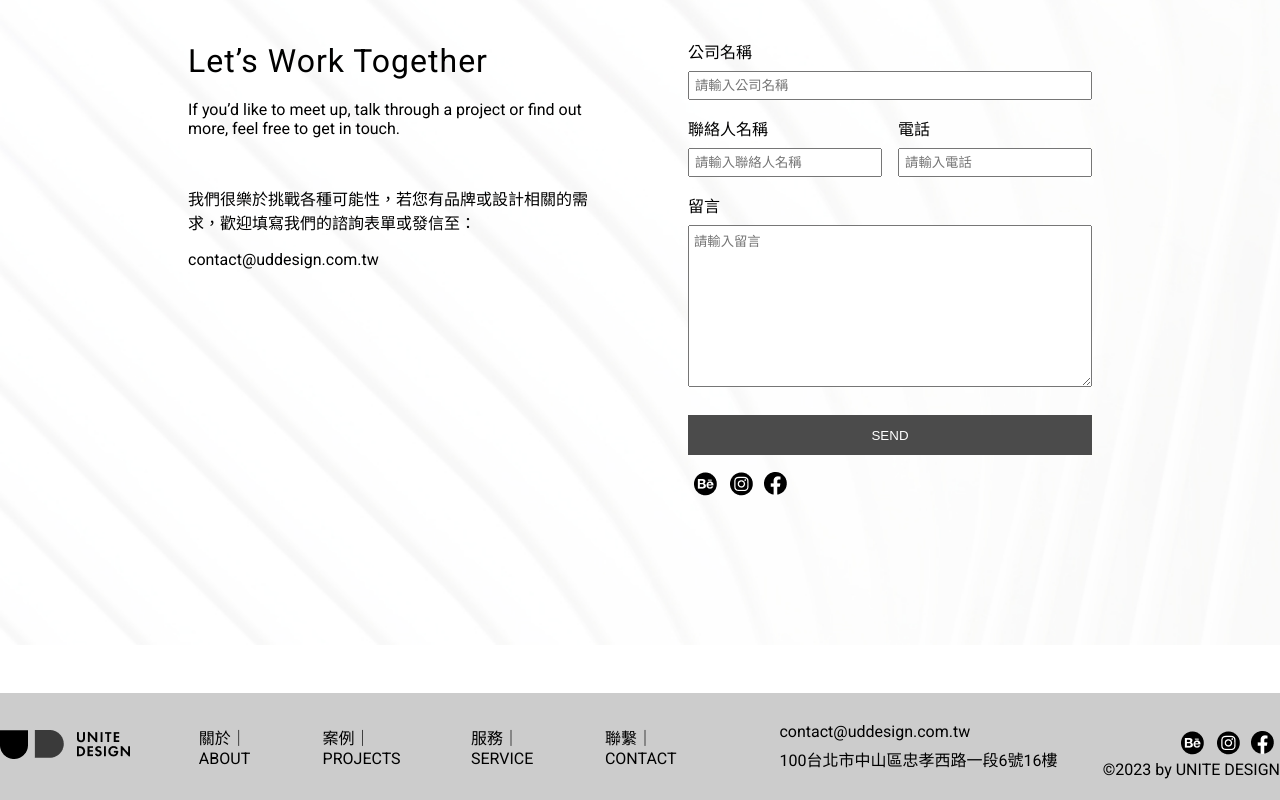
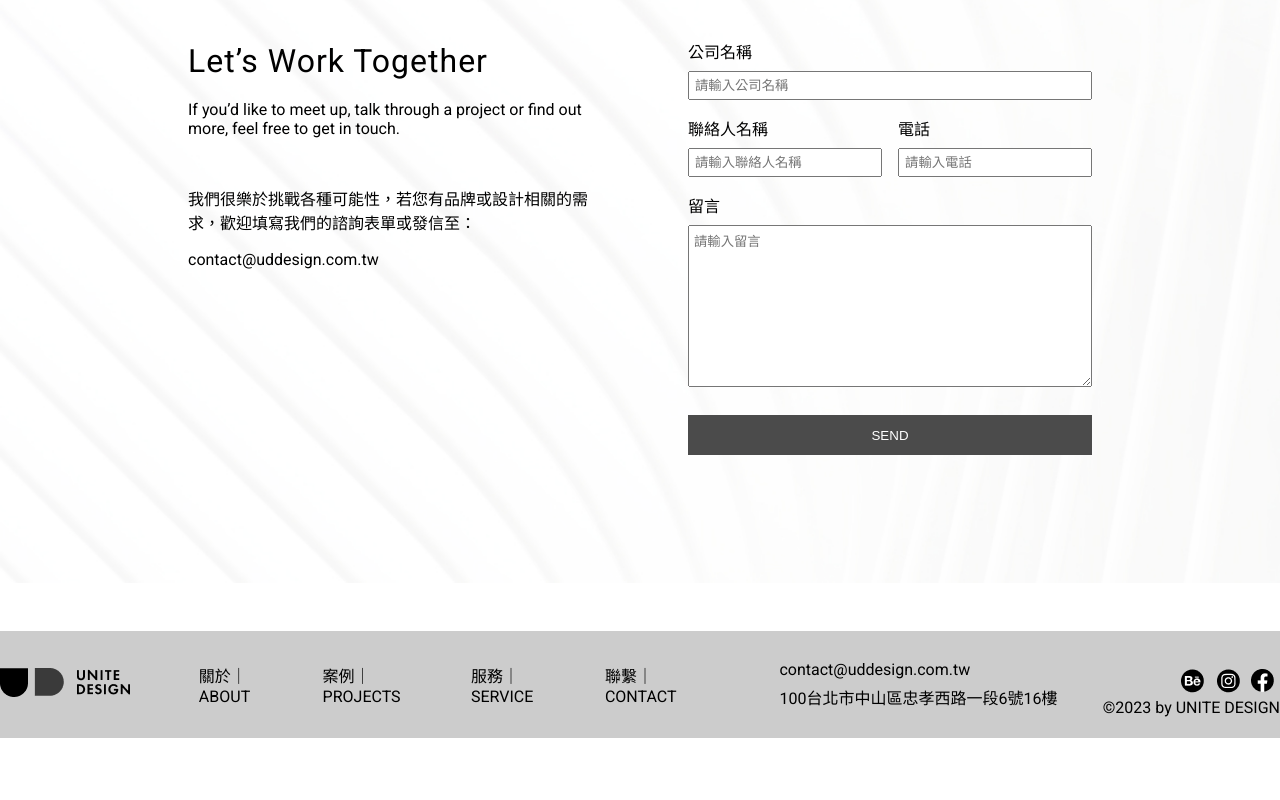
Before and after one commit to m1991allen/UD, a website: page index.html in a window 1280 px wide. Shown: the part 6037-6837 px from the top of the page. After the commit the page ends 6775 px from the top, so only its background shows below. Drawn offline with nearby package versions, Linux system fonts and the light colour scheme.

Commit message:
v9 remove contact icon

```diff
--- a/index.html
+++ b/index.html
@@ -375,34 +375,25 @@
                             <textarea name="message" id="" cols="30" rows="10" placeholder="請輸入留言"></textarea>
                         </div>
                         <input id="submit" type="submit" value="SEND" />
-                        <div class="form_social">
+                        <!-- <div class="form_social">
                             <ul>
                                 <li>
                                     <a href="javascript:;">
-                                        <img
-                                            src="./assets/res/01桌機主頁/Property 1=Behance, Property 2=Normal.png"
-                                            alt=""
-                                        />
+                                        <img src="./assets/res/01桌機主頁/normal_g.svg" alt="" />
                                     </a>
                                 </li>
                                 <li>
                                     <a href="javascript:;">
-                                        <img
-                                            src="./assets/res/01桌機主頁/Property 1=Ins, Property 2=Normal.png"
-                                            alt=""
-                                        />
+                                        <img src="./assets/res/01桌機主頁/normal_fb.svg" alt="" />
                                     </a>
                                 </li>
                                 <li>
                                     <a href="javascript:;">
-                                        <img
-                                            src="./assets/res/01桌機主頁/Property 1=FB, Property 2=Normal.png"
-                                            alt=""
-                                        />
+                                        <img src="./assets/res/01桌機主頁/normal_line.svg" alt="" />
                                     </a>
                                 </li>
                             </ul>
-                        </div>
+                        </div> -->
                     </form>
                 </div>
             </div>
```
Also changed, not shown: Views/contact.html (+2 -2 lines), assets/res/01桌機主頁/normal_fb.svg (added), assets/res/01桌機主頁/normal_g.svg (added), assets/res/01桌機主頁/normal_line.svg (added).
